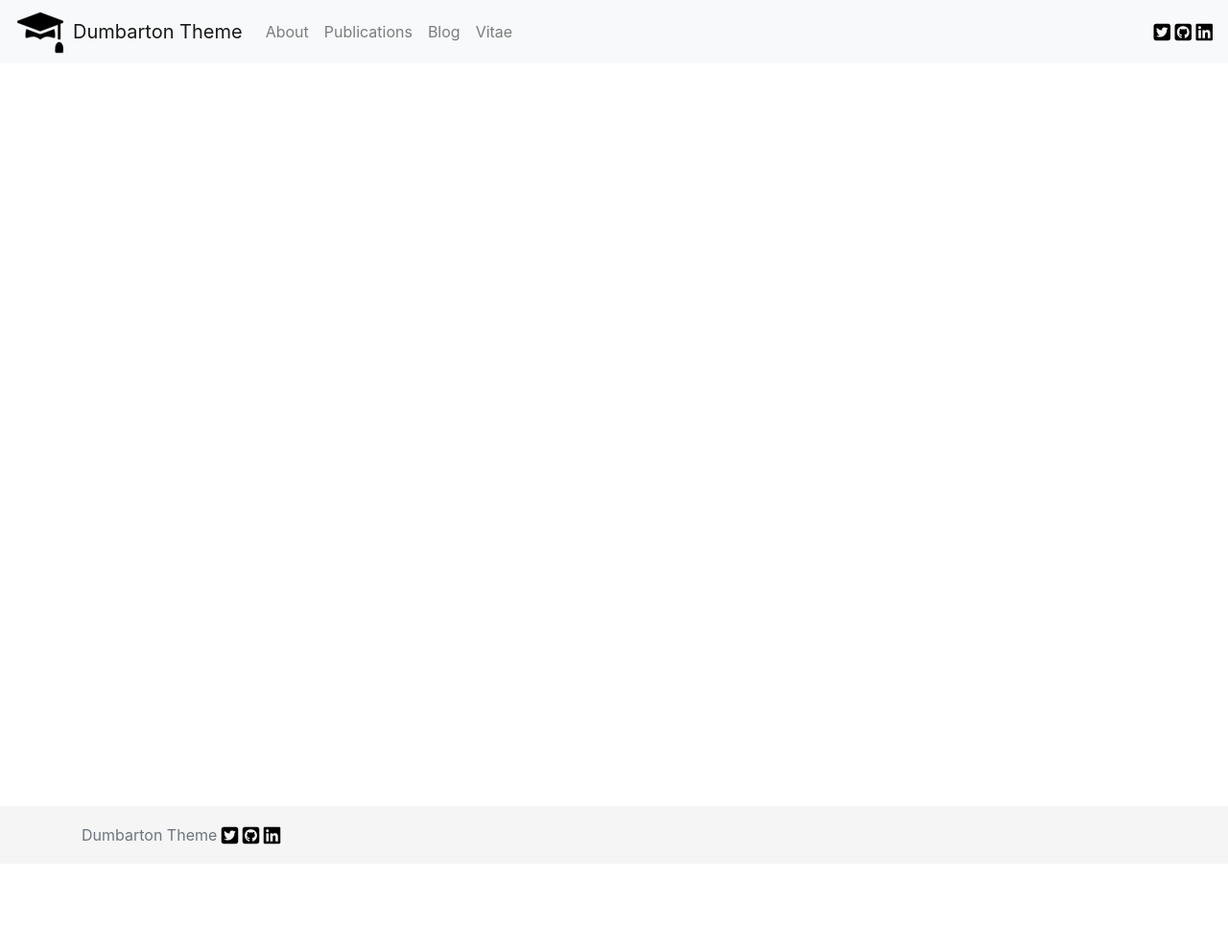
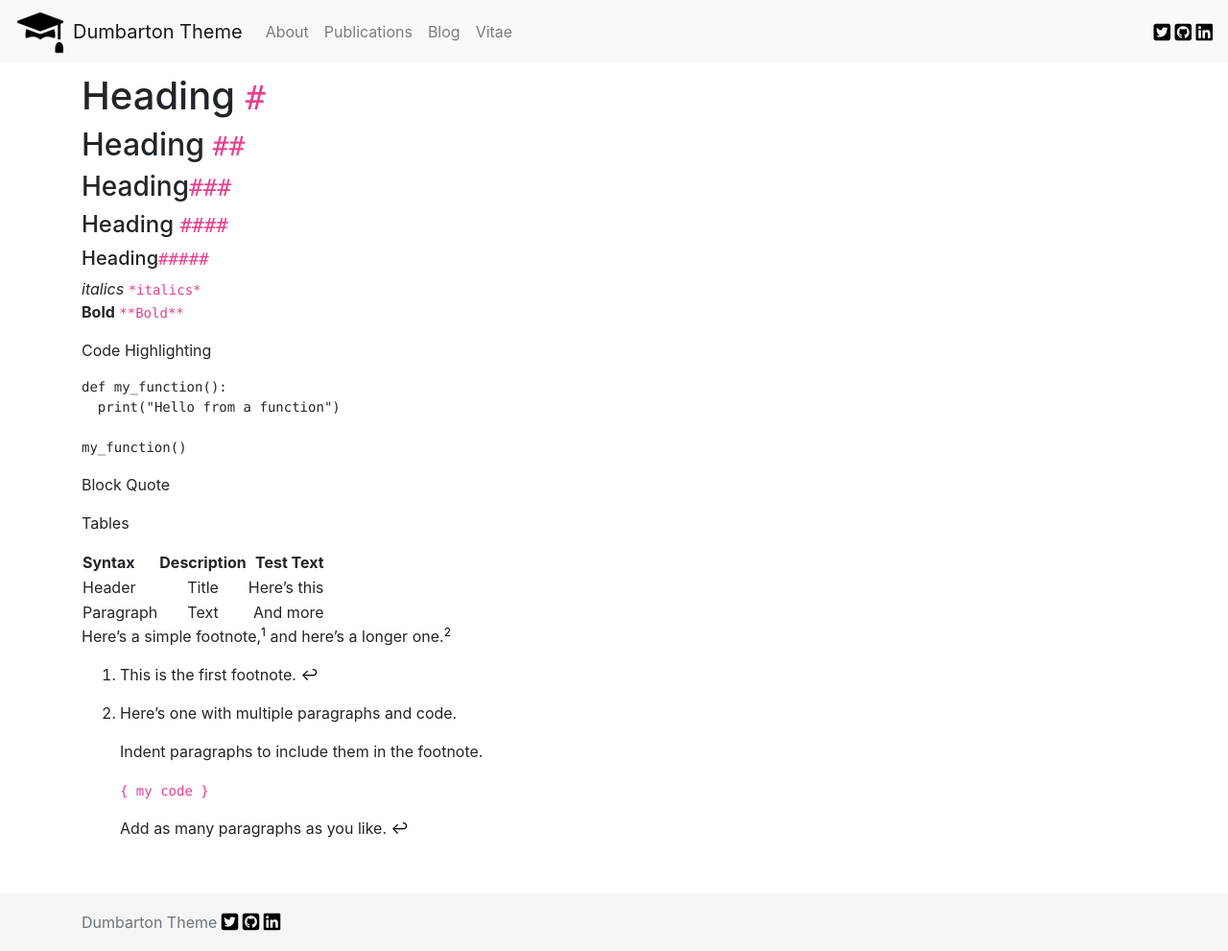
Before and after one commit to tcbutler320/Jekyll-Theme-Dumbarton, a Jekyll site: the page built from _posts/2020-10-28-Dumbarton-Style-Guide.md, in a window 1280 px wide. Shown: the whole page at 96% size. Built offline with Jekyll 4.4.1, drawn with Linux system fonts in a browser that asks for light colours; nearby versions of some CDN libraries; before the commit the page ends 900 px from its top, so only the background shows below that.

Commit message:
add example posts

````diff
--- a/_posts/2020-10-28-Dumbarton-Style-Guide.md
+++ b/_posts/2020-10-28-Dumbarton-Style-Guide.md
@@ -1,7 +1,55 @@
 ---
 layout: post
-title:  "Welcome to Jekyll!"
+title:  "Dumbarton Style Guide"
+descrption: "The Only Useful Post Here"
+type: card-dated
 date:   2020-10-28 20:01:21 -0400
 categories: Dumabrton style
 image: /assets/img/example.jpeg
+caption:
+last-updated: 2020-10-26 20:01:21 -0400
 ---
+
+
+# Heading `#`
+## Heading `##`
+### Heading`###`
+#### Heading `####`
+##### Heading`#####`
+
+*italics*  `*italics*`
+**Bold**   `**Bold**`
+
+
+Code Highlighting
+```python
+def my_function():
+  print("Hello from a function")
+
+my_function()
+```
+
+
+> Block Quote
+
+
+Tables
+
+| Syntax      | Description | Test Text     |
+| :---        |    :----:   |          ---: |
+| Header      | Title       | Here's this   |
+| Paragraph   | Text        | And more      |
+{:.mbtablestyle}
+
+
+Here's a simple footnote,[^1] and here's a longer one.[^bignote]
+
+[^1]: This is the first footnote.
+
+[^bignote]: Here's one with multiple paragraphs and code.
+
+    Indent paragraphs to include them in the footnote.
+
+    `{ my code }`
+
+    Add as many paragraphs as you like.
````
Also changed, not shown: _posts/2020-10-26-Lorem-Ipsum.md (+4 -0 lines), _posts/2020-10-27-Jekyll-Is-Better-Then-Gatsby.md (+4 -0 lines), _posts/2020-10-29-welcome-to-jekyll.md (+4 -0 lines).
